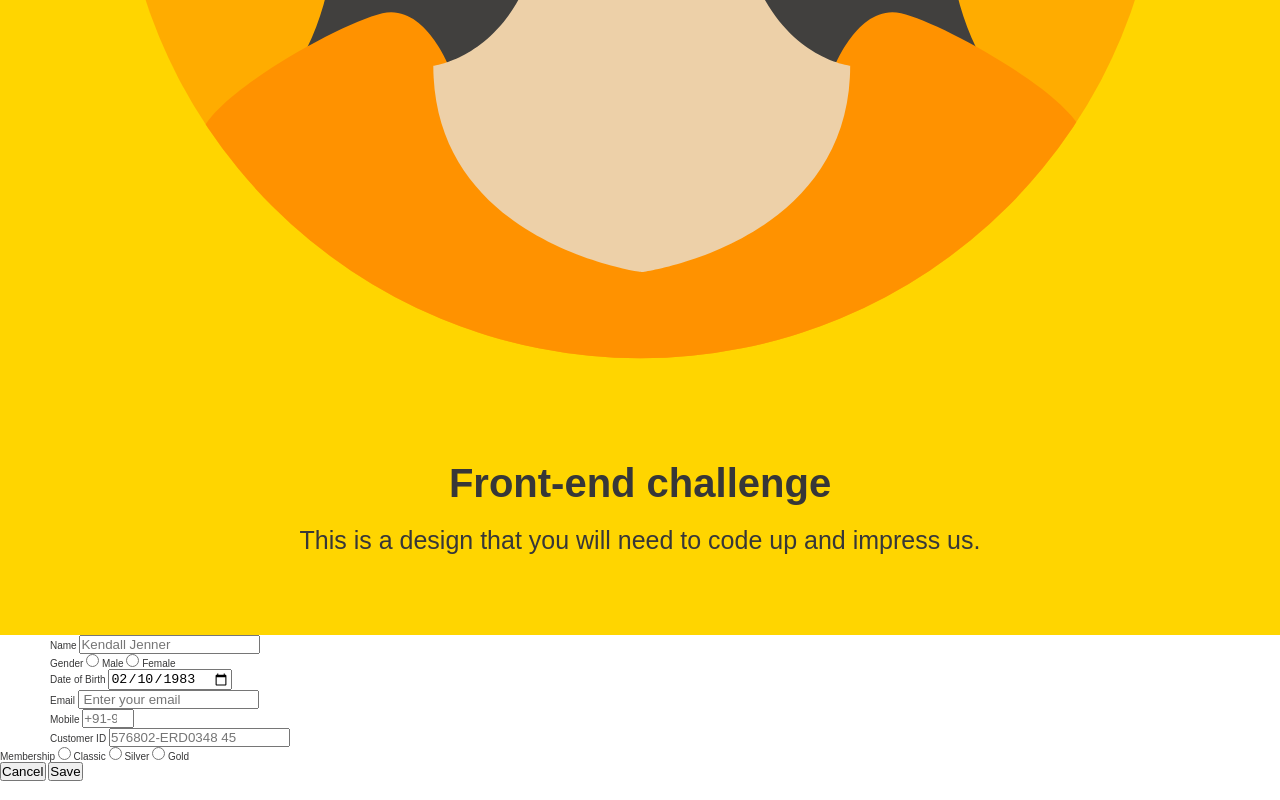
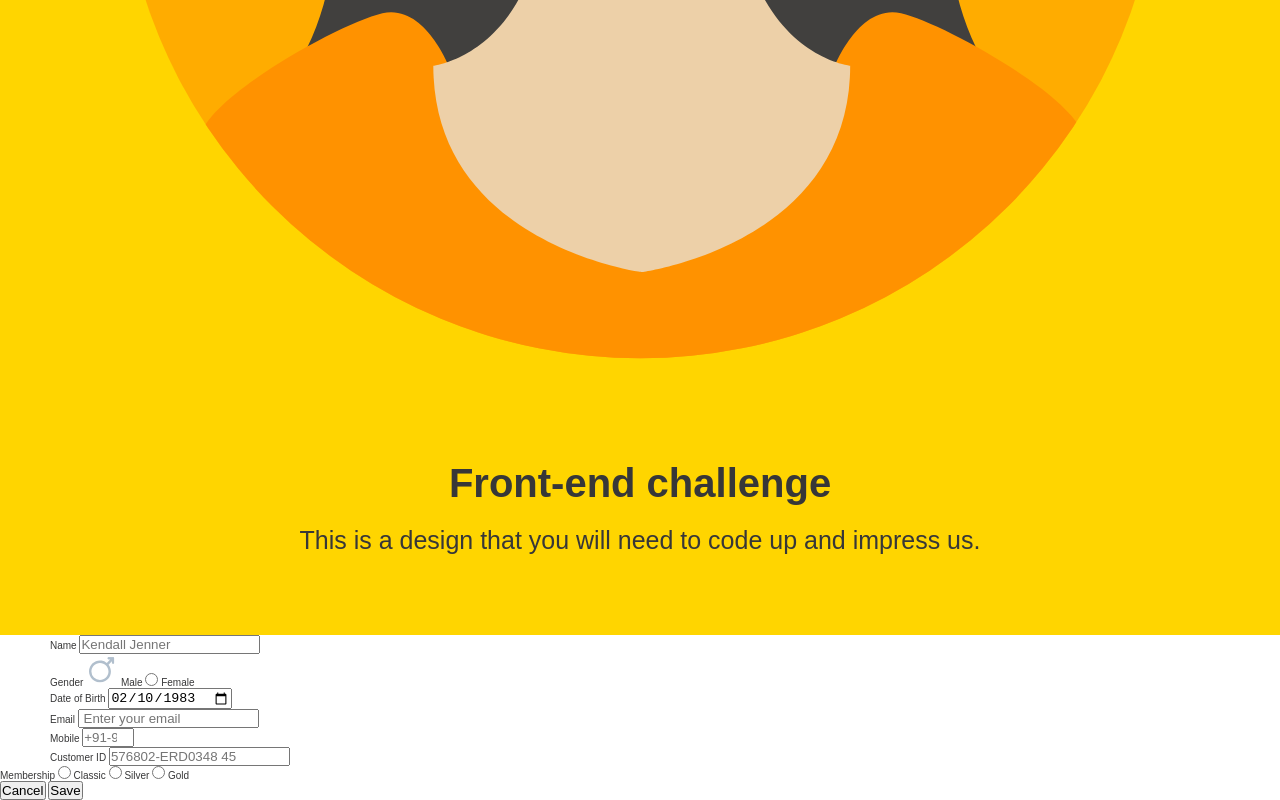
Before and after one commit to 3aPretorius/p45-front-end-challenge, a website built with Parcel: page src/index.html in a window 1280 px wide. Shown: the part 685-1485 px from the top of the page. Built offline with nearby package versions, Linux system fonts and the light colour scheme.

Commit message:
added example of image used in scss

```diff
--- a/src/components/user-profile-page/_user-profile-page.scss
+++ b/src/components/user-profile-page/_user-profile-page.scss
@@ -34,5 +34,12 @@
     .input-group {
       margin-left: 5rem;
     }
+
+    input[type="radio"][name="gender"][value="male"] {
+      appearance: none;
+      background: url('/components/user-profile-page/images/mars-symbol.svg') no-repeat center center;
+      height: 3.2rem;
+      width: 3.2rem;
+    }
   }
 }
```
